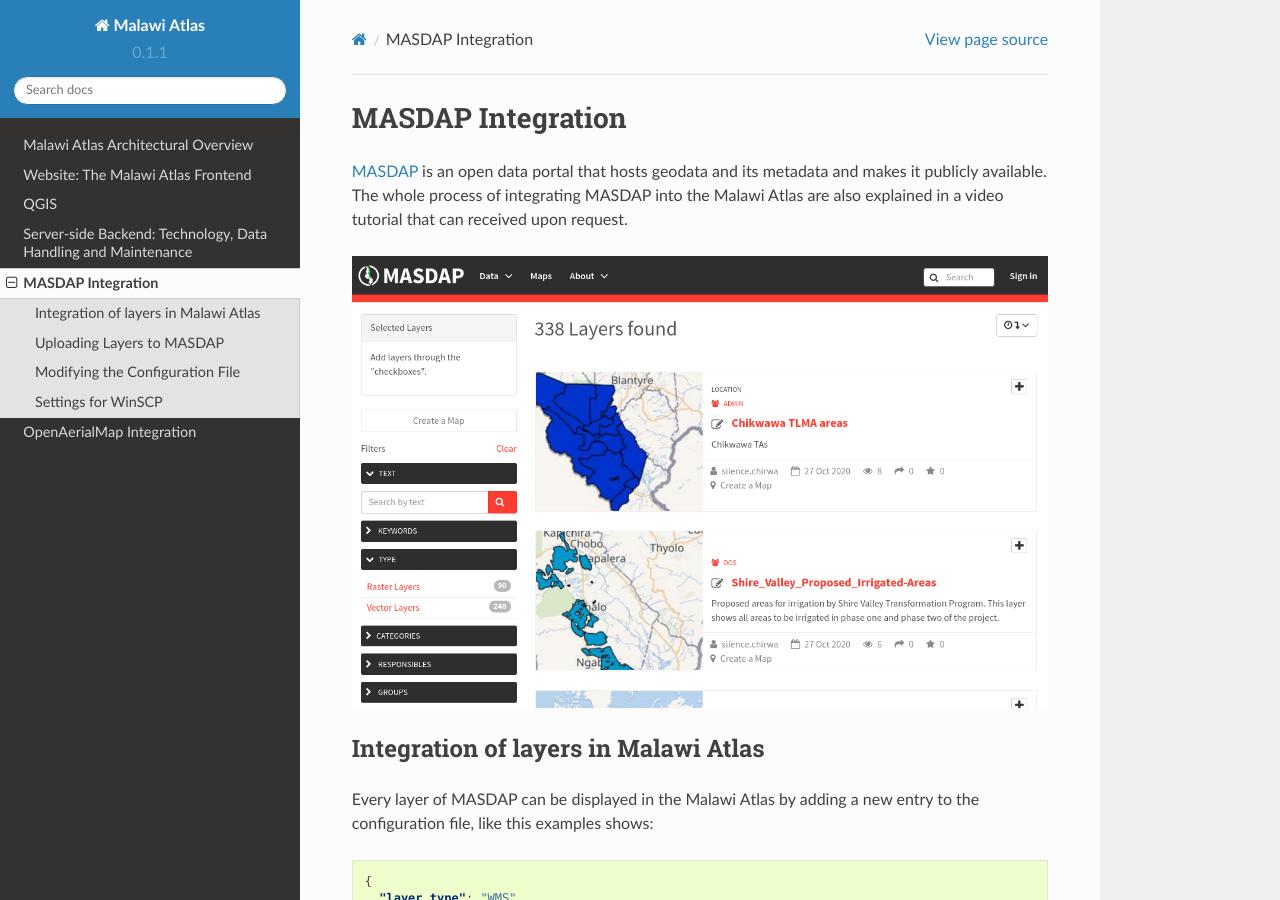
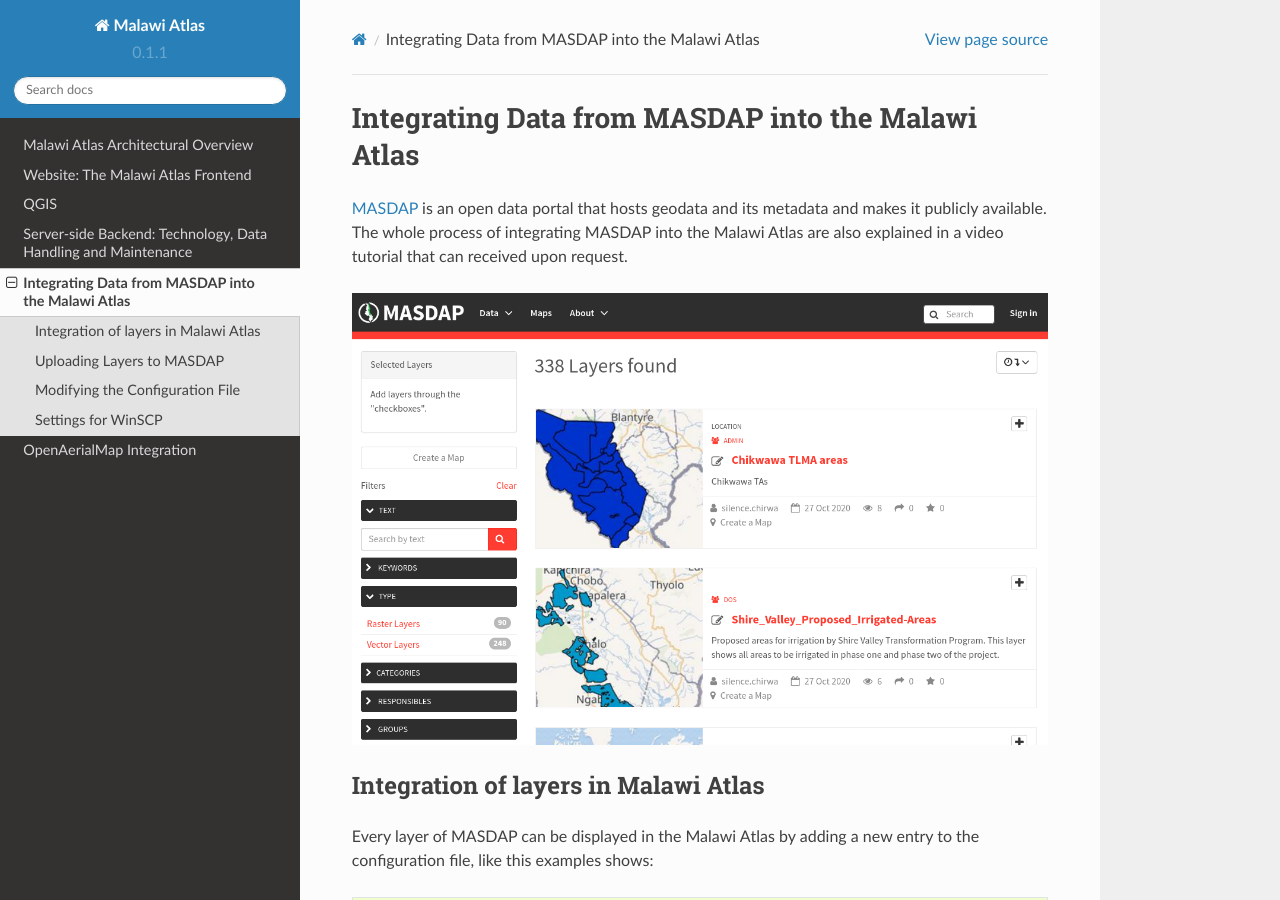
Before and after one commit to ZGIS/malawi_atlas_public, a Sphinx documentation site: the page built from docs/masdap_integration.rst, in a window 1280 px wide and 900 px high. Built offline with Sphinx 7.4.7 and the Read the Docs theme 2.0.0, drawn with Linux system fonts in a browser that asks for light colours.

Commit message:
Update masdap_integration.rst

```diff
--- a/docs/masdap_integration.rst
+++ b/docs/masdap_integration.rst
@@ -1,5 +1,5 @@
-MASDAP Integration
-==================
+Integrating Data from MASDAP into the Malawi Atlas
+==================================================
 
 `MASDAP <http://www.masdap.mw/>`_ is an open data portal that hosts geodata and its metadata and makes it publicly available. The whole process of integrating MASDAP into the Malawi Atlas are also explained in a video tutorial that can received upon request.
 
```
